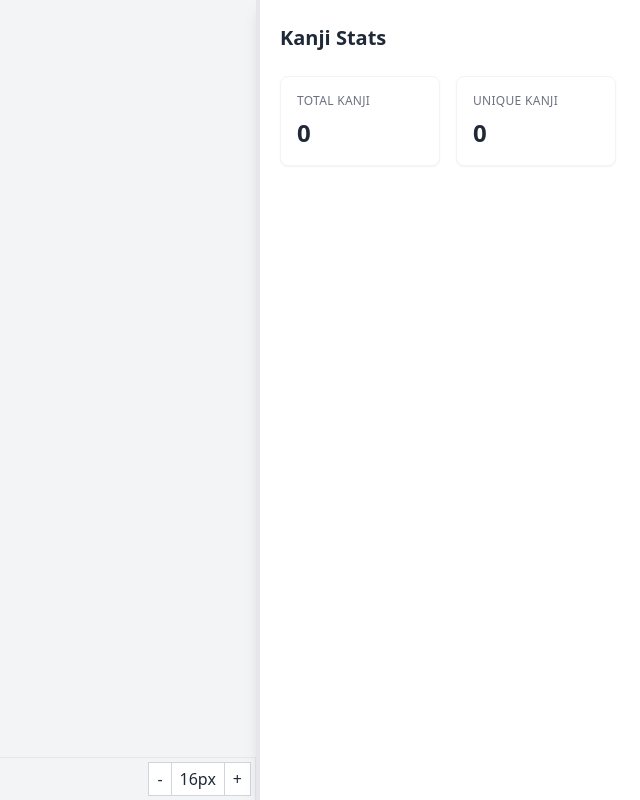
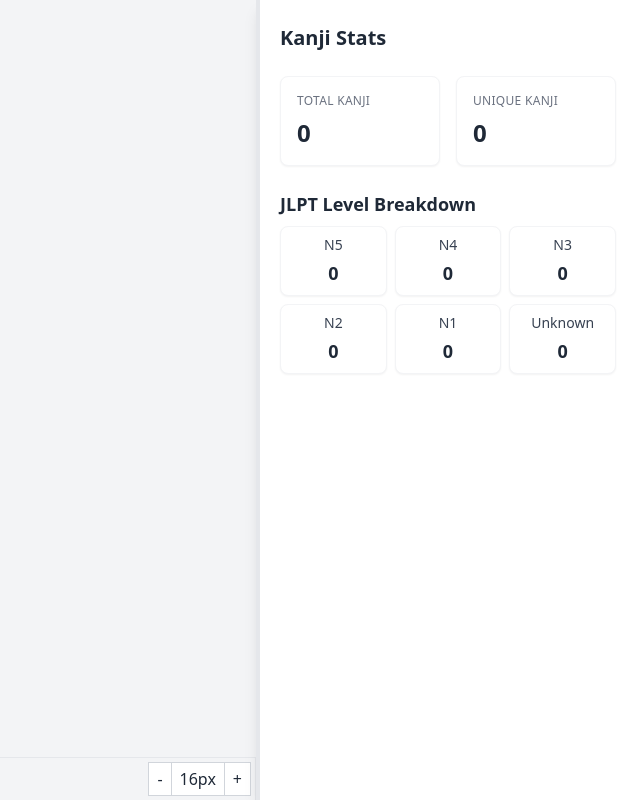
Before and after one commit to darrenburns/kanjibook, a React (Vite) app: page / in a window 1280 px wide. Shown: the whole page, without its empty margins (640-1280 px from the left). Built offline with nearby package versions, Linux system fonts and the light colour scheme.

Commit message:
Grouping kanji by JLPT level

```diff
--- a/src/components/StatsDisplay.tsx
+++ b/src/components/StatsDisplay.tsx
@@ -1,5 +1,5 @@
 import React from "react";
-import { KanjiStats } from "../utils/textAnalysis";
+import { KanjiStats, getKanjiByLevel } from "../utils/textAnalysis";
 
 interface StatsDisplayProps {
   globalStats: KanjiStats;
@@ -30,6 +30,9 @@
   const selectedUniqueKanjiCount = Object.keys(selectedStats).length;
   const hasSelection = selectedTotalCount > 0;
 
+  const globalKanjiByLevel = getKanjiByLevel(globalStats);
+  const selectedKanjiByLevel = getKanjiByLevel(selectedStats);
+
   // Separate selected and unselected kanji
   const selectedKanji = sortedGlobalKanji.filter(([kanji]) => selectedStats[kanji]);
   const unselectedKanji = sortedGlobalKanji.filter(([kanji]) => !selectedStats[kanji]);
@@ -48,6 +51,22 @@
           selectedValue={hasSelection ? selectedUniqueKanjiCount : undefined}
         />
       </div>
+
+      {/* JLPT Level Breakdown */}
+      <div className="mb-6">
+        <h3 className="text-lg font-semibold mb-2">JLPT Level Breakdown</h3>
+        <div className="grid grid-cols-3 gap-2">
+          {['N5', 'N4', 'N3', 'N2', 'N1', 'Unknown'].map((level) => (
+            <JLPTLevelCard
+              key={level}
+              level={level}
+              globalCount={globalKanjiByLevel[level].length}
+              selectedCount={hasSelection ? selectedKanjiByLevel[level].length : undefined}
+            />
+          ))}
+        </div>
+      </div>
+
       <div className="space-y-2">
         {hasSelection && (
           <>
@@ -157,4 +176,27 @@
   );
 };
 
+interface JLPTLevelCardProps {
+  level: string;
+  globalCount: number;
+  selectedCount?: number;
+}
+
+const JLPTLevelCard: React.FC<JLPTLevelCardProps> = ({ level, globalCount, selectedCount }) => {
+  return (
+    <div className="bg-white rounded-lg shadow-sm p-2 border border-gray-100 text-center">
+      <h4 className="text-sm font-medium text-gray-700 mb-1">{level}</h4>
+      <p className="text-lg font-semibold">
+        {selectedCount !== undefined ? (
+          <>
+            <span className="text-blue-600">{selectedCount}</span>
+            <span className="text-gray-300 mx-1">/</span>
+          </>
+        ) : null}
+        <span className="text-gray-800">{globalCount}</span>
+      </p>
+    </div>
+  );
+};
+
 export default StatsDisplay;
```
